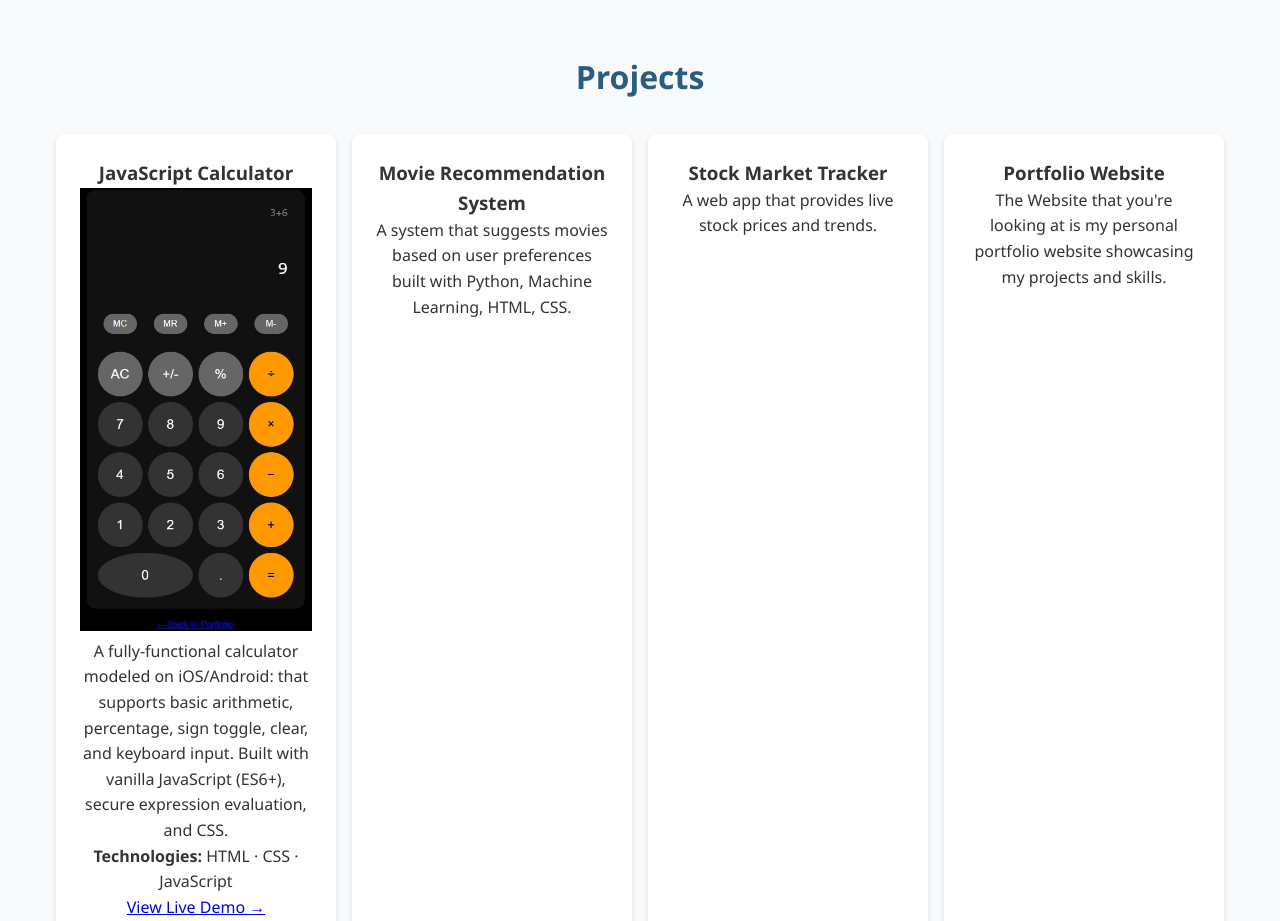
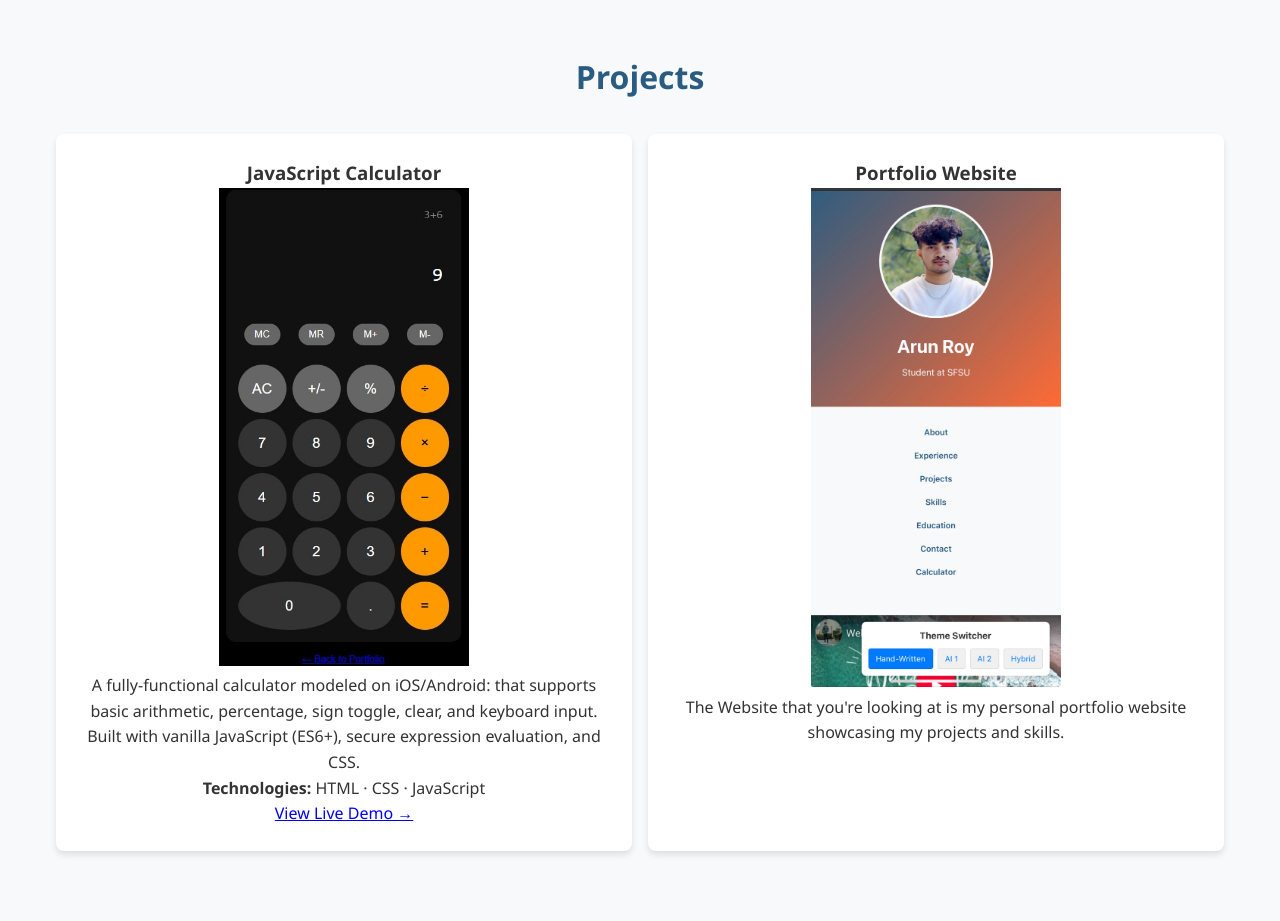
Before and after one commit to arunroy1/CSC317, a plain HTML site: page assignments/assignment-4/index.html in a window 1280 px wide. Shown: the part 2180-3101 px from the top of the page. Drawn offline with Linux system fonts and the light colour scheme.

Commit message:
added portfolio pic

```diff
--- a/assignments/assignment-4/index.html
+++ b/assignments/assignment-4/index.html
@@ -142,20 +142,13 @@
         <a href="calculator.html" class="project-link">View Live Demo →</a>
       </article>
 
-      <!-- Existing project cards -->
-      <article class="project-card">
-        <h3>Movie Recommendation System</h3>
-        <p>A system that suggests movies based on user preferences built
-           with Python, Machine Learning, HTML, CSS.</p>
-      </article>
-
-      <article class="project-card">
-        <h3>Stock Market Tracker</h3>
-        <p>A web app that provides live stock prices and trends.</p>
-      </article>
-
       <article class="project-card">
         <h3>Portfolio Website</h3>
+        <img src="images/portfolio-preview.jpeg"
+        alt="Screenshot of Portfolio"
+             class="project-img"
+             style="max-width:250px; width:100%; height:auto;"
+        >
         <p>The Website that you're looking at is my personal portfolio
            website showcasing my projects and skills.</p>
       </article>
```
Also changed, not shown: assignments/assignment-4/images/portfolio-preview.jpeg (added).
